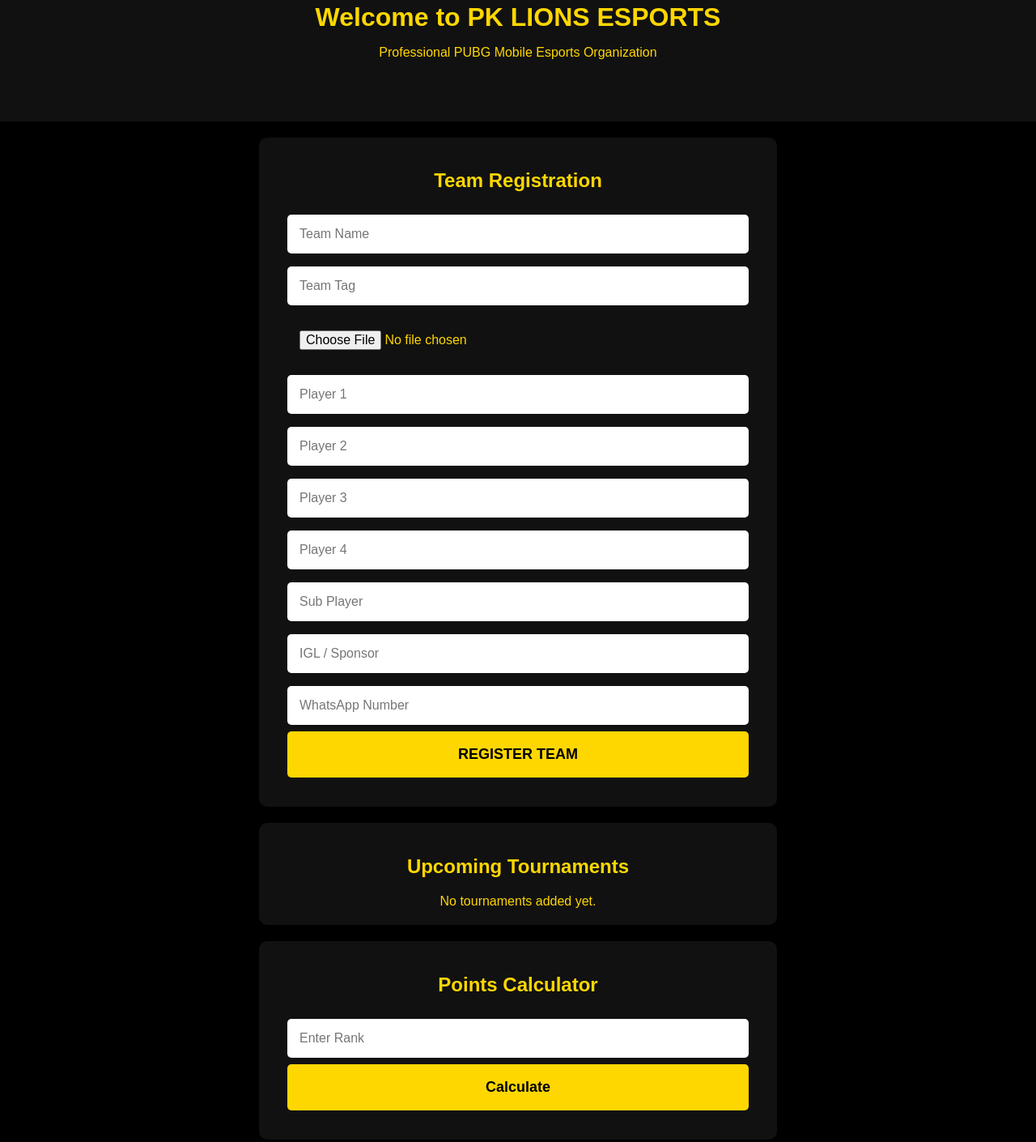
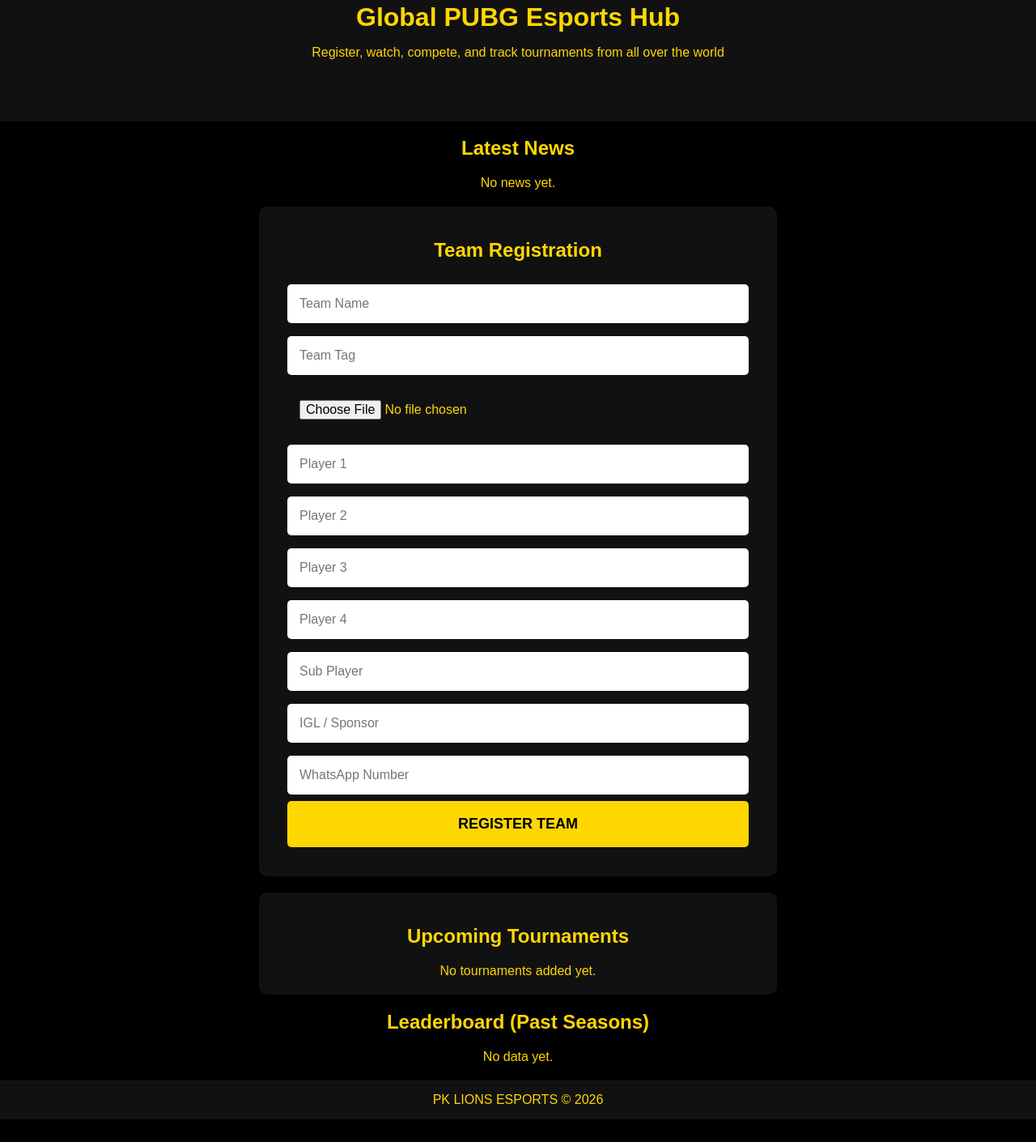
Before and after one commit to talhaahmed4399-boop/PK-LIONS-ESPORTS, a plain HTML site: page index.html in a window 1280 px wide. Shown: the part 162-1572 px from the top of the page at 81% size. After the commit the page ends 1544 px from the top, so only its background shows below. Drawn offline with Linux system fonts and the light colour scheme.

Commit message:
Update index.html

```diff
--- a/index.html
+++ b/index.html
@@ -3,14 +3,14 @@
 <head>
 <meta charset="UTF-8">
 <meta name="viewport" content="width=device-width, initial-scale=1.0">
-<title>PK LIONS ESPORTS</title>
+<title>PK LIONS ESPORTS - Global</title>
 <link rel="stylesheet" href="style.css">
 
 <!-- Firebase SDK -->
 <script type="module">
   import { initializeApp } from "https://www.gstatic.com/firebasejs/12.9.0/firebase-app.js";
-  import { getFirestore, collection, addDoc, serverTimestamp, getDocs, doc, deleteDoc } from "https://www.gstatic.com/firebasejs/12.9.0/firebase-firestore.js";
-  import { getStorage, ref, uploadBytes, getDownloadURL, deleteObject } from "https://www.gstatic.com/firebasejs/12.9.0/firebase-storage.js";
+  import { getFirestore, collection, addDoc, serverTimestamp, getDocs } from "https://www.gstatic.com/firebasejs/12.9.0/firebase-firestore.js";
+  import { getStorage, ref, uploadBytes, getDownloadURL } from "https://www.gstatic.com/firebasejs/12.9.0/firebase-storage.js";
 
   const firebaseConfig = {
     apiKey: "AIzaSyCw2RT-5llOwGBj3Cro1YZzvaEP-UuFc8Q",
@@ -39,8 +39,13 @@
 </header>
 
 <section class="hero">
-<h2>Welcome to PK LIONS ESPORTS</h2>
-<p>Professional PUBG Mobile Esports Organization</p>
+<h2>Global PUBG Esports Hub</h2>
+<p>Register, watch, compete, and track tournaments from all over the world</p>
+</section>
+
+<section class="news">
+<h2>Latest News</h2>
+<div id="newsList">No news yet.</div>
 </section>
 
 <section class="registration">
@@ -66,11 +71,9 @@
 <div id="tournamentList">No tournaments added yet.</div>
 </section>
 
-<section class="points-calculator">
-<h2>Points Calculator</h2>
-<input id="rank" placeholder="Enter Rank">
-<button onclick="calcPoints()">Calculate</button>
-<p id="result"></p>
+<section class="leaderboard">
+<h2>Leaderboard (Past Seasons)</h2>
+<div id="leaderboardList">No data yet.</div>
 </section>
 
 <footer>
```
